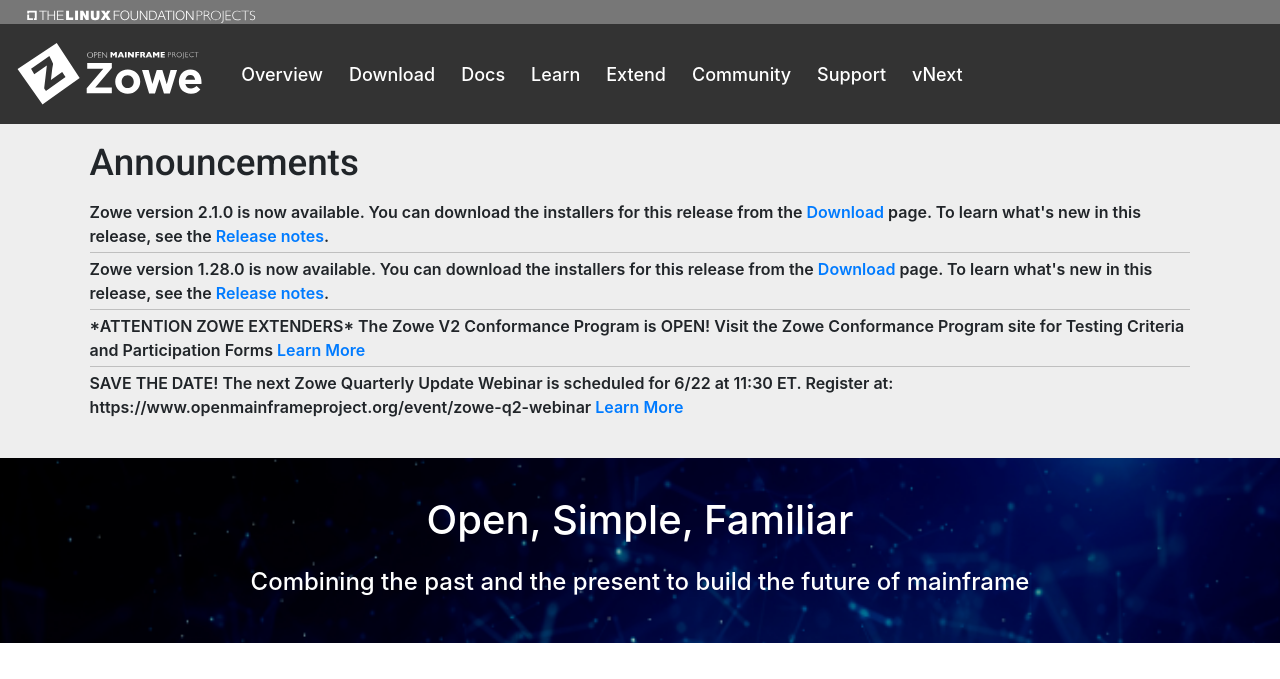
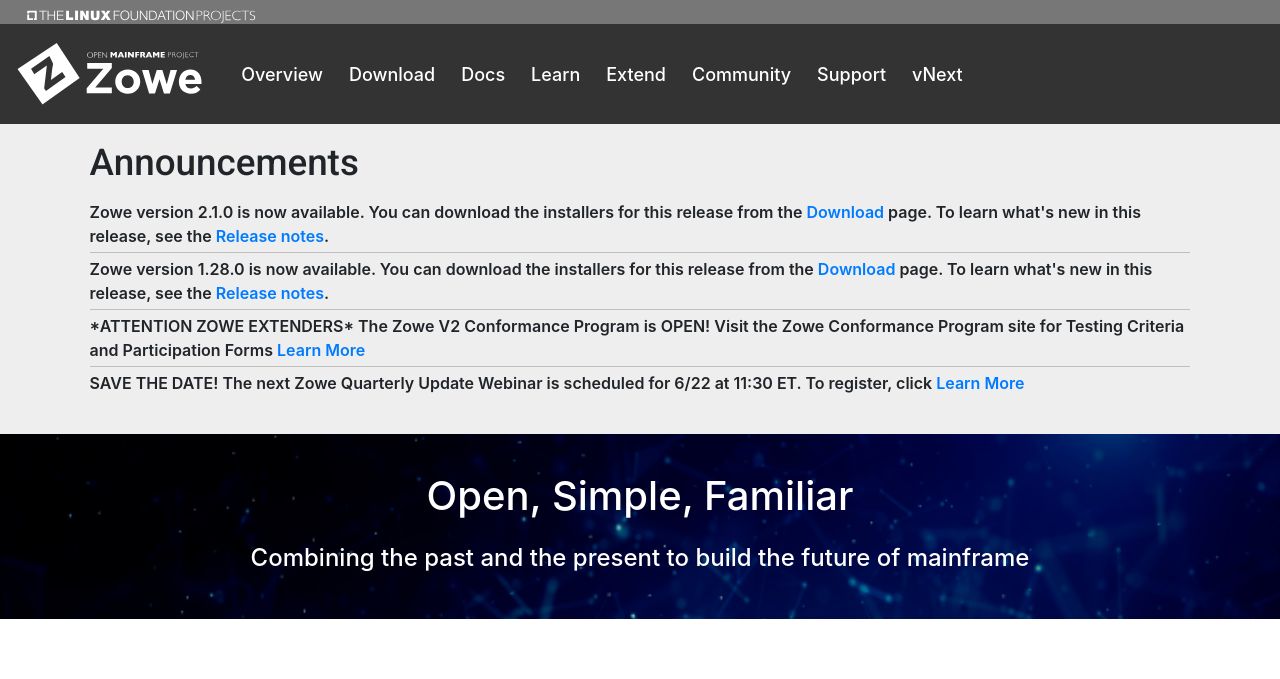
Before and after one commit to zowe/zowe.github.io, a Jekyll site: the page built from index.md, in a window 1280 px wide and 900 px high, cut to the strip 0-679 px from the top of the window. Built offline with Jekyll 4.4.1, drawn with Linux system fonts in a browser that asks for light colours; our own code applies the rules of GitHub Pages for plain Markdown files.

Commit message:
Improve the text
Signed-off-by: Jakub Balhar <jakub@balhar.net>

```diff
--- a/_data/announcements.yml
+++ b/_data/announcements.yml
@@ -2,5 +2,5 @@
 # Any kind of links should NOT be in ""
 - announcement: "*ATTENTION ZOWE EXTENDERS* The Zowe V2 Conformance Program is OPEN! Visit the Zowe Conformance Program site for Testing Criteria and Participation Forms"
   link: https://www.openmainframeproject.org/all-projects/zowe/conformance
-- announcement: "SAVE THE DATE! The next Zowe Quarterly Update Webinar is scheduled for 6/22 at 11:30 ET. Register at: https://www.openmainframeproject.org/event/zowe-q2-webinar"
-  link: https://lists.openmainframeproject.org/g/zowe-dev/calendar
+- announcement: "SAVE THE DATE! The next Zowe Quarterly Update Webinar is scheduled for 6/22 at 11:30 ET. To register, click"
+  link: https://www.openmainframeproject.org/event/zowe-q2-webinar
```
